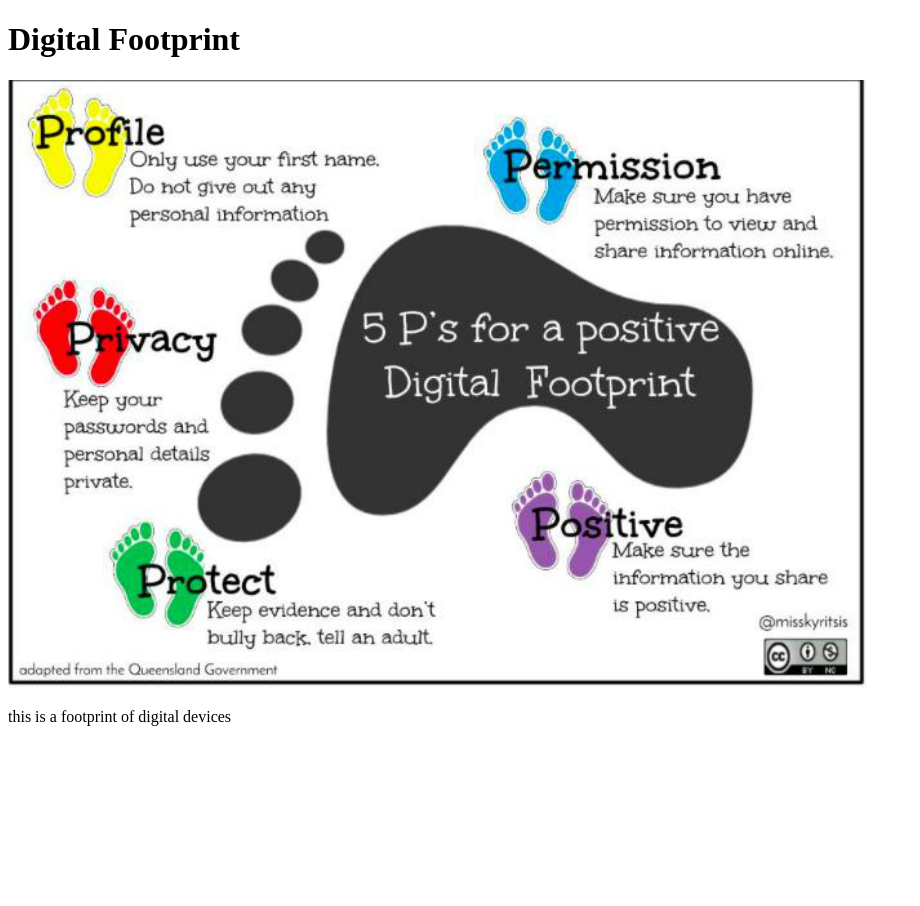
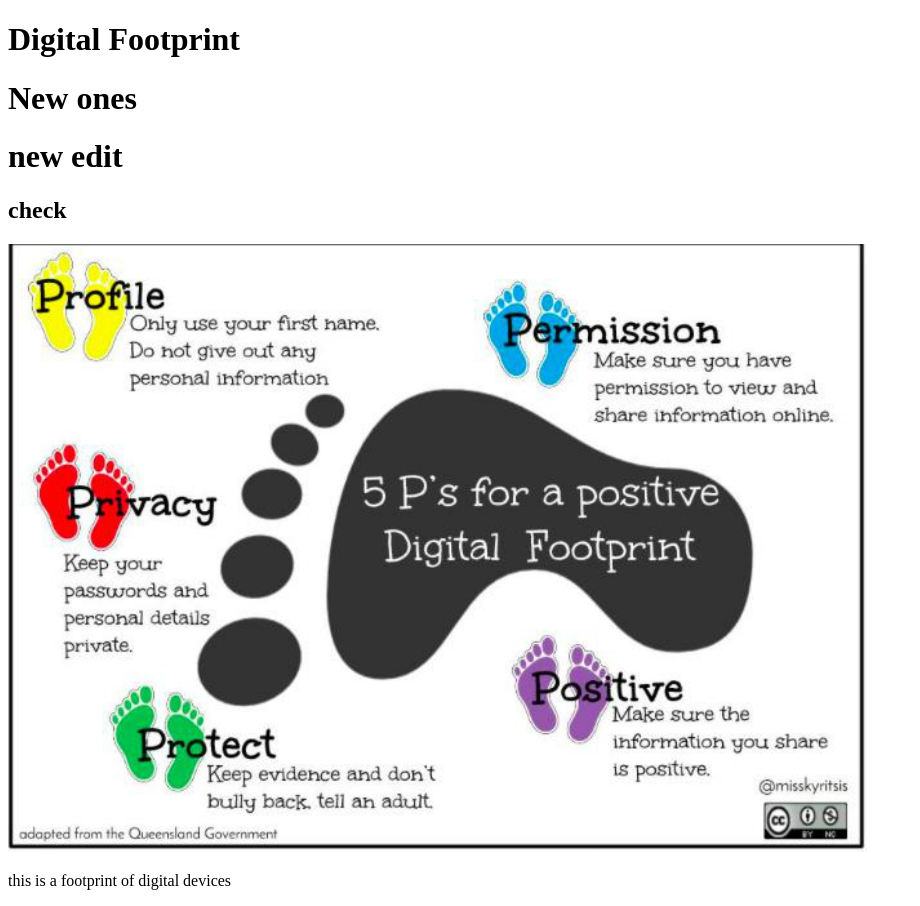
Before and after one commit to Anniefran/website-dev, a plain HTML site: page index.html in a window 1280 px wide. Shown: the whole page, without its empty margins (0-920 px from the left). Before the commit the page ends 800 px from the top, so only its background shows below. Drawn offline with Linux system fonts and the light colour scheme.

Commit message:
second new edit commit

```diff
--- a/index.html
+++ b/index.html
@@ -7,6 +7,9 @@
 </head>
 <body>
   <h1>Digital Footprint</h1>
+  <h1> New ones</h1>
+  <h1>new edit</h1>
+  <h2>check</h2>
   <img src="ee.png" width=""200px">
   <p>this is a footprint of digital devices</p>
 </body>
```
